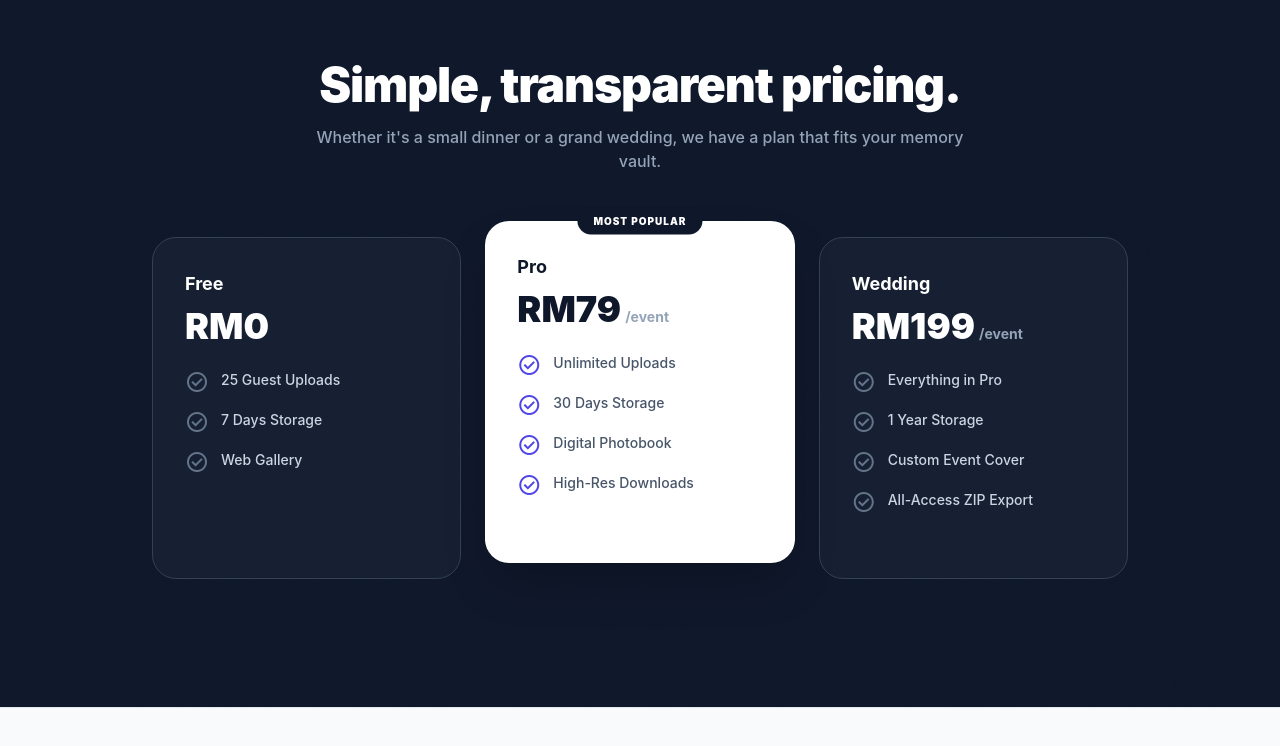
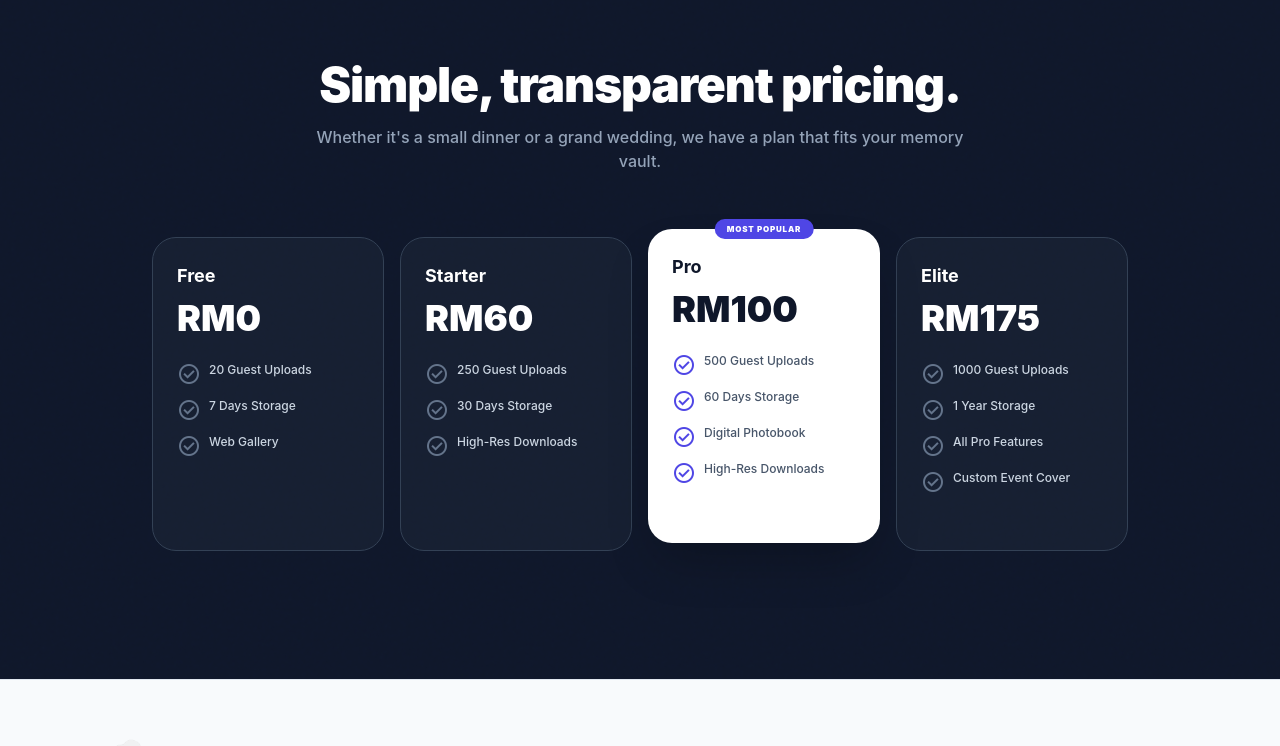
Before and after one commit to maeltwosinggit/kenangan-kita, a Next.js app in the folder apps/web/: page / in a window 1280 px wide. Shown: the part 2000-2746 px from the top of the page. Built offline with nearby package versions, Linux system fonts and the light colour scheme; no server answers; a web font is replaced by a local one.

Commit message:
feat: update pricing strategy to 20/250/500/1000 photo tiers and refresh landing page UI

```diff
--- a/apps/web/src/app/page.tsx
+++ b/apps/web/src/app/page.tsx
@@ -89,45 +89,55 @@ export default function LandingPage() {
              <p className="text-slate-400 font-medium">Whether it's a small dinner or a grand wedding, we have a plan that fits your memory vault.</p>
           </div>
 
-          <div className="grid md:grid-cols-3 gap-6">
-             <div className="rounded-3xl bg-slate-800/50 border border-slate-700 p-8 flex flex-col">
+          <div className="grid md:grid-cols-4 gap-4">
+             <div className="rounded-3xl bg-slate-800/50 border border-slate-700 p-6 flex flex-col">
                 <h3 className="text-lg font-bold text-white mb-2">Free</h3>
                 <div className="flex items-baseline gap-1 mb-6">
                    <span className="text-4xl font-black">RM0</span>
                 </div>
-                <ul className="space-y-4 mb-8 flex-1">
-                   <li className="flex gap-3 text-slate-300 text-sm font-medium"><span className="material-symbols-outlined text-[18px] text-slate-500">check_circle</span> 25 Guest Uploads</li>
-                   <li className="flex gap-3 text-slate-300 text-sm font-medium"><span className="material-symbols-outlined text-[18px] text-slate-500">check_circle</span> 7 Days Storage</li>
-                   <li className="flex gap-3 text-slate-300 text-sm font-medium"><span className="material-symbols-outlined text-[18px] text-slate-500">check_circle</span> Web Gallery</li>
+                <ul className="space-y-3 mb-8 flex-1">
+                   <li className="flex gap-2 text-slate-300 text-xs font-medium"><span className="material-symbols-outlined text-[16px] text-slate-500">check_circle</span> 20 Guest Uploads</li>
+                   <li className="flex gap-2 text-slate-300 text-xs font-medium"><span className="material-symbols-outlined text-[16px] text-slate-500">check_circle</span> 7 Days Storage</li>
+                   <li className="flex gap-2 text-slate-300 text-xs font-medium"><span className="material-symbols-outlined text-[16px] text-slate-500">check_circle</span> Web Gallery</li>
                 </ul>
              </div>
 
-             <div className="rounded-3xl bg-white p-8 flex flex-col relative transform md:-translate-y-4 shadow-2xl">
-                <div className="absolute top-0 left-1/2 -translate-x-1/2 -translate-y-1/2 bg-slate-900 text-white text-[10px] font-black uppercase tracking-widest px-4 py-1.5 rounded-full">Most Popular</div>
-                <h3 className="text-lg font-bold text-slate-900 mb-2">Pro</h3>
+             <div className="rounded-3xl bg-slate-800/50 border border-slate-700 p-6 flex flex-col">
+                <h3 className="text-lg font-bold text-white mb-2">Starter</h3>
                 <div className="flex items-baseline gap-1 mb-6">
-                   <span className="text-4xl font-black text-slate-900">RM79</span>
-                   <span className="text-sm font-bold text-slate-400">/event</span>
+                   <span className="text-4xl font-black">RM60</span>
                 </div>
-                <ul className="space-y-4 mb-8 flex-1">
-                   <li className="flex gap-3 text-slate-600 text-sm font-medium"><span className="material-symbols-outlined text-[18px] text-indigo-600">check_circle</span> Unlimited Uploads</li>
-                   <li className="flex gap-3 text-slate-600 text-sm font-medium"><span className="material-symbols-outlined text-[18px] text-indigo-600">check_circle</span> 30 Days Storage</li>
-                   <li className="flex gap-3 text-slate-600 text-sm font-medium"><span className="material-symbols-outlined text-[18px] text-indigo-600">check_circle</span> Digital Photobook</li>
-                   <li className="flex gap-3 text-slate-600 text-sm font-medium"><span className="material-symbols-outlined text-[18px] text-indigo-600">check_circle</span> High-Res Downloads</li>
+                <ul className="space-y-3 mb-8 flex-1">
+                   <li className="flex gap-2 text-slate-300 text-xs font-medium"><span className="material-symbols-outlined text-[16px] text-slate-500">check_circle</span> 250 Guest Uploads</li>
+                   <li className="flex gap-2 text-slate-300 text-xs font-medium"><span className="material-symbols-outlined text-[16px] text-slate-500">check_circle</span> 30 Days Storage</li>
+                   <li className="flex gap-2 text-slate-300 text-xs font-medium"><span className="material-symbols-outlined text-[16px] text-slate-500">check_circle</span> High-Res Downloads</li>
                 </ul>
              </div>
 
-             <div className="rounded-3xl bg-slate-800/50 border border-slate-700 p-8 flex flex-col">
-                <h3 className="text-lg font-bold text-white mb-2">Wedding</h3>
+             <div className="rounded-3xl bg-white p-6 flex flex-col relative transform md:-translate-y-2 shadow-2xl">
+                <div className="absolute top-0 left-1/2 -translate-x-1/2 -translate-y-1/2 bg-indigo-600 text-white text-[8px] font-black uppercase tracking-widest px-3 py-1 rounded-full whitespace-nowrap">Most Popular</div>
+                <h3 className="text-lg font-bold text-slate-900 mb-2">Pro</h3>
                 <div className="flex items-baseline gap-1 mb-6">
-                   <span className="text-4xl font-black">RM199</span>
-                   <span className="text-sm font-bold text-slate-400">/event</span>
+                   <span className="text-4xl font-black text-slate-900">RM100</span>
                 </div>
-                <ul className="space-y-4 mb-8 flex-1">
-                   <li className="flex gap-3 text-slate-300 text-sm font-medium"><span className="material-symbols-outlined text-[18px] text-slate-500">check_circle</span> Everything in Pro</li>
-                   <li className="flex gap-3 text-slate-300 text-sm font-medium"><span className="material-symbols-outlined text-[18px] text-slate-500">check_circle</span> 1 Year Storage</li>
-                   <li className="flex gap-3 text-slate-300 text-sm font-medium"><span className="material-symbols-outlined text-[18px] text-slate-500">check_circle</span> Custom Event Cover</li>
-                   <li className="flex gap-3 text-slate-300 text-sm font-medium"><span className="material-symbols-outlined text-[18px] text-slate-500">check_circle</span> All-Access ZIP Export</li>
+                <ul className="space-y-3 mb-8 flex-1">
+                   <li className="flex gap-2 text-slate-600 text-xs font-medium"><span className="material-symbols-outlined text-[16px] text-indigo-600">check_circle</span> 500 Guest Uploads</li>
+                   <li className="flex gap-2 text-slate-600 text-xs font-medium"><span className="material-symbols-outlined text-[16px] text-indigo-600">check_circle</span> 60 Days Storage</li>
+                   <li className="flex gap-2 text-slate-600 text-xs font-medium"><span className="material-symbols-outlined text-[16px] text-indigo-600">check_circle</span> Digital Photobook</li>
+                   <li className="flex gap-2 text-slate-600 text-xs font-medium"><span className="material-symbols-outlined text-[16px] text-indigo-600">check_circle</span> High-Res Downloads</li>
+                </ul>
+             </div>
+
+             <div className="rounded-3xl bg-slate-800/50 border border-slate-700 p-6 flex flex-col">
+                <h3 className="text-lg font-bold text-white mb-2">Elite</h3>
+                <div className="flex items-baseline gap-1 mb-6">
+                   <span className="text-4xl font-black">RM175</span>
+                </div>
+                <ul className="space-y-3 mb-8 flex-1">
+                   <li className="flex gap-2 text-slate-300 text-xs font-medium"><span className="material-symbols-outlined text-[16px] text-slate-500">check_circle</span> 1000 Guest Uploads</li>
+                   <li className="flex gap-2 text-slate-300 text-xs font-medium"><span className="material-symbols-outlined text-[16px] text-slate-500">check_circle</span> 1 Year Storage</li>
+                   <li className="flex gap-2 text-slate-300 text-xs font-medium"><span className="material-symbols-outlined text-[16px] text-slate-500">check_circle</span> All Pro Features</li>
+                   <li className="flex gap-2 text-slate-300 text-xs font-medium"><span className="material-symbols-outlined text-[16px] text-slate-500">check_circle</span> Custom Event Cover</li>
                 </ul>
              </div>
           </div>
```
Also changed, not shown: 1 other file (tests, documents, lock files or other folders).
